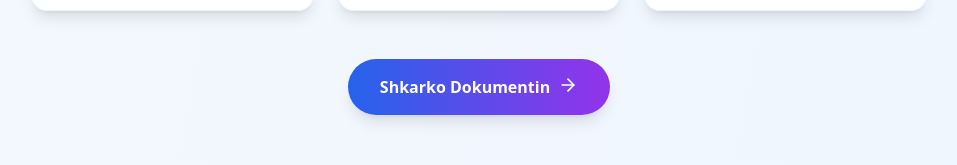
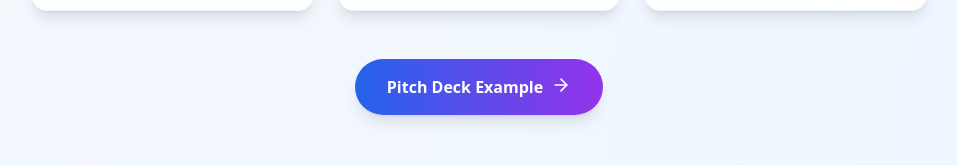
Before and after one commit to hysen-ramaj1/founder, a React (Vite) app: page /pitch-deck in a window 1280 px wide. Shown: the part 6685-6850 px from the top of the page, without its empty margins (161-1118 px from the left). Built offline with nearby package versions, Linux system fonts and the light colour scheme.

Commit message:
Updated PitchDeckPage.tsx

```diff
--- a/src/pages/PitchDeckPage.tsx
+++ b/src/pages/PitchDeckPage.tsx
@@ -468,7 +468,7 @@ const PitchDeckPage = () => {
   download
   className="flex justify-center mx-auto mt-4 px-8 py-4 bg-gradient-to-r from-blue-600 to-purple-600 text-white font-semibold rounded-full hover:from-blue-700 hover:to-purple-700 transition-all duration-300 shadow-lg hover:shadow-2xl transform hover:scale-105 hover:-translate-y-1 ripple group max-w-max"
 >
-  <span>Shkarko Dokumentin</span>
+  <span>Pitch Deck Example</span>
   <ArrowLeft className="w-5 h-5 ml-2 rotate-180 transform group-hover:translate-x-1 transition-transform duration-300" />
 </a>
 
```
